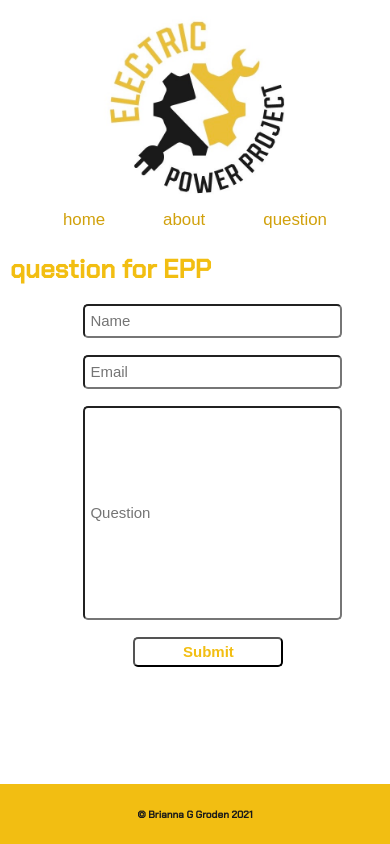
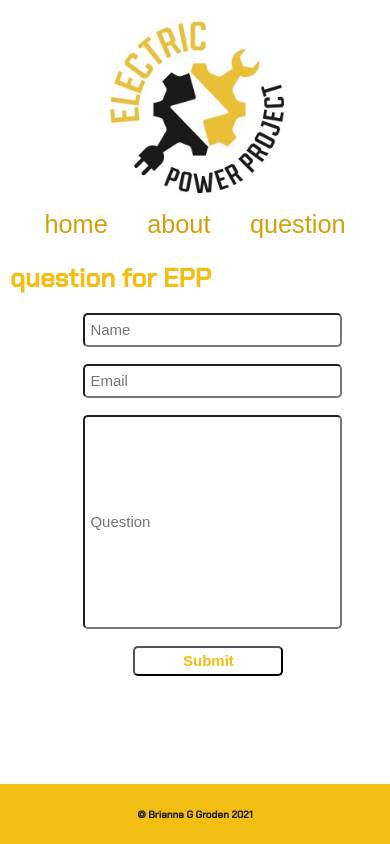
Before and after one commit to bgcuse603/electric-power-project, a React (Create React App) app: page /question in a window 390 px wide. Shown: the top 844 px of the page. Built offline with nearby package versions, Linux system fonts and the light colour scheme; no server answers; a web font is replaced by a local one.

Commit message:
media query

```diff
--- a/src/App.css
+++ b/src/App.css
@@ -186,7 +186,7 @@ li {
 
   .react-player {
     width: 300vw;
-    height: 500vh;
+    height: 500px;
   }
   ul.topicLinksAll {
     padding-left: 15vw;
@@ -208,7 +208,7 @@ li {
   .searchBar {
     display: flex;
     justify-content: center;
-    padding: 5px;
+    padding: 15px;
     padding-left: 0px;
     padding-right: 15vw;
   }
@@ -222,4 +222,7 @@ li {
     padding-left: 0;
     margin-right: 25vw;
   }
+  .questionH1 {
+    margin-left: 25vw;
+  }
 }
--- a/src/App.js
+++ b/src/App.js
@@ -17,7 +17,7 @@ function App() {
   const navLinkStyle = {
     textDecoration: "none",
     color: "#D1A10C",
-    fontSize: "2vh",
+    fontSize: "3vh",
   };
 
   return (
--- a/src/components/QuestionForm.js
+++ b/src/components/QuestionForm.js
@@ -31,8 +31,9 @@ const QuestionForm = () => {
 
   return (
     <div className="question">
+      <div className="questionH1">
       <h1>question for EPP</h1>
-
+      </div>
       <div className="questionSUB">
       <form onSubmit={handlePostRequest}>
           <label htmlFor="yourname"> </label>
```
